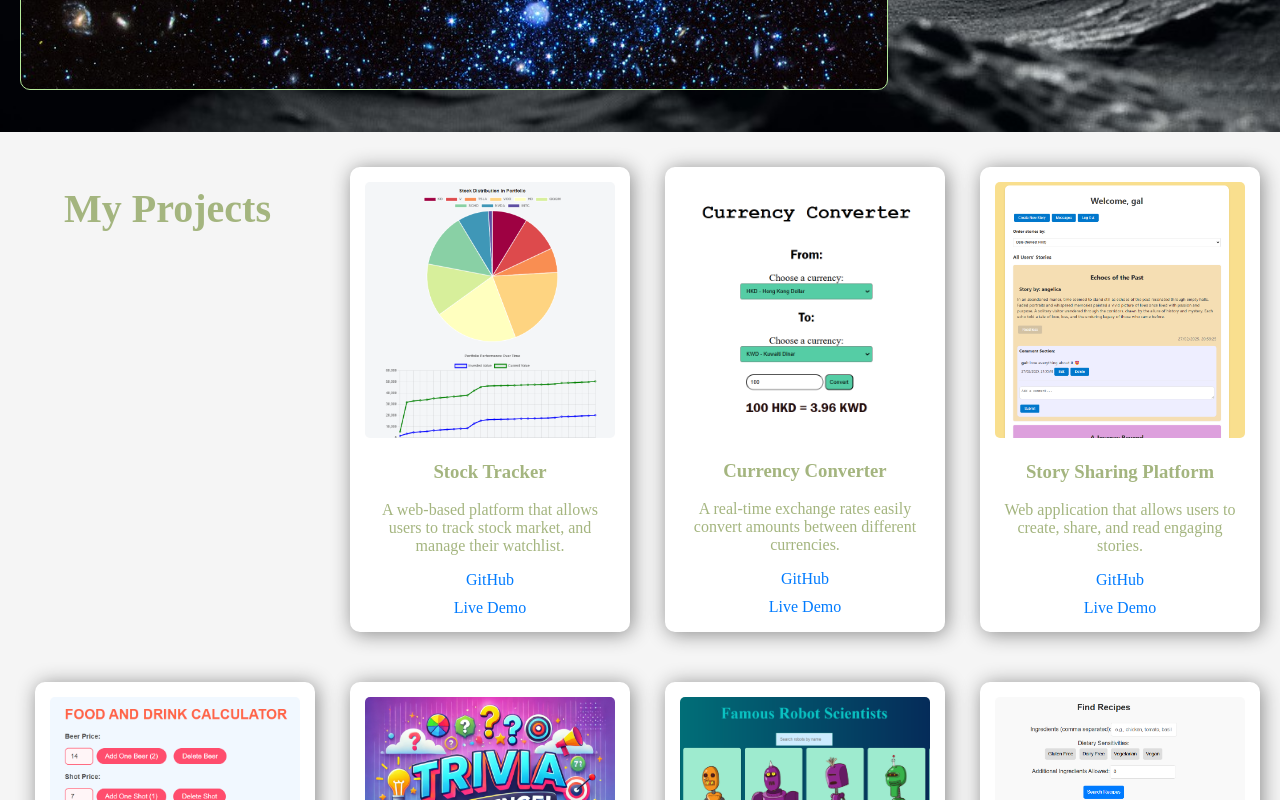
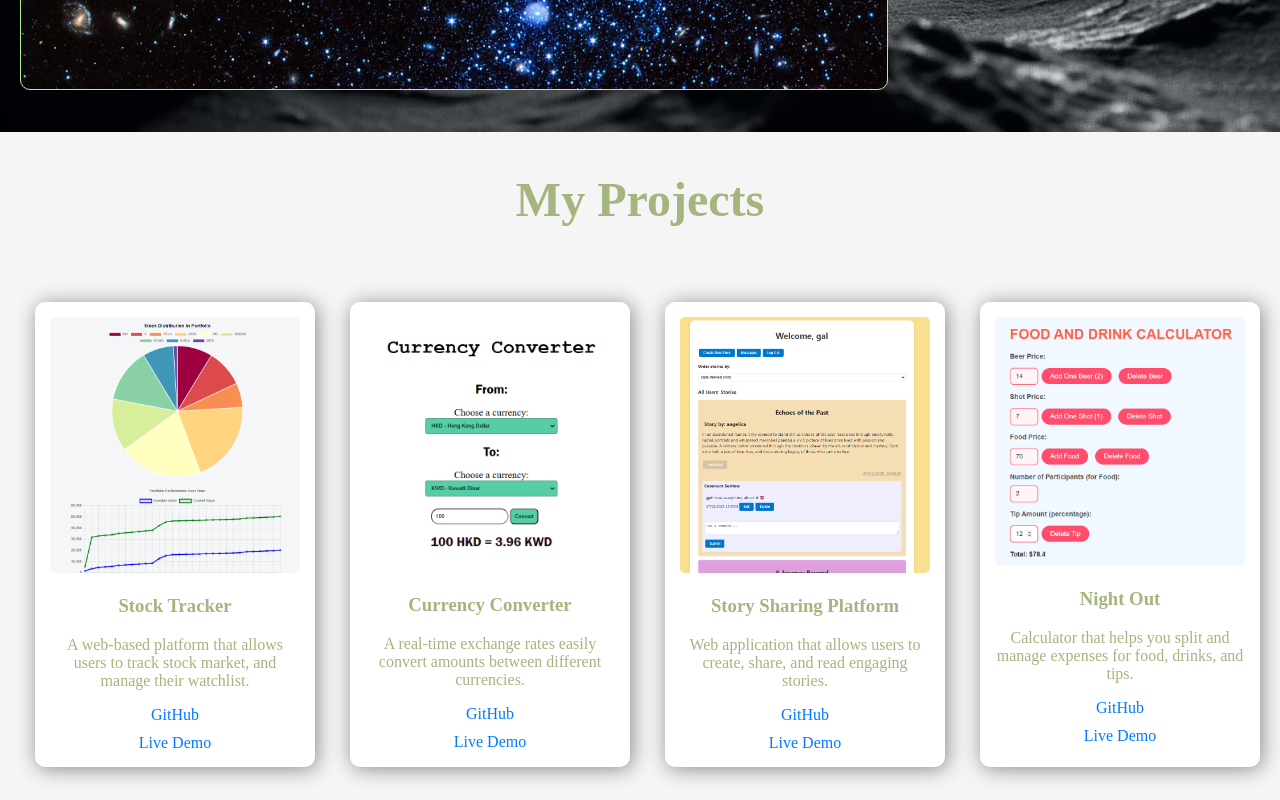
Before and after one commit to Galomer310/Portfolio-2025, a React (Vite) app: page /projects in a window 1280 px wide. Shown: the part 2080-2880 px from the top of the page. Built offline with nearby package versions, Linux system fonts and the light colour scheme.

Commit message:
modify projects header position

```diff
--- a/src/pages/Projects.tsx
+++ b/src/pages/Projects.tsx
@@ -81,12 +81,14 @@ const projects: Project[] = [
 // Projects component renders a list of ProjectCard components.
 const Projects: React.FC = () => {
   return (
-    <section className="projects">
-      <h2>My Projects</h2>
-      {projects.map((project) => (
-        <ProjectCard key={project.name} project={project} />
-      ))}
-    </section>
+    <>
+      <h2 className="pojectsHeader">My Projects</h2>
+      <section className="projects">
+        {projects.map((project) => (
+          <ProjectCard key={project.name} project={project} />
+        ))}
+      </section>
+    </>
   );
 };
 
--- a/src/public/style.css
+++ b/src/public/style.css
@@ -53,6 +53,15 @@ header {
   margin-bottom: 0%;
 }
 
+.pojectsHeader {
+  text-align: center;
+  font-size: 3rem;
+}
+.pojectsHeader:hover {
+  font-size: 3rem;
+  color: rgb(164, 181, 127);
+  text-shadow: 2px 2px 10px rgba(164,181,127,0.5);
+}
 /*
   Navigation link styling: white text with margin spacing.
 */
```
